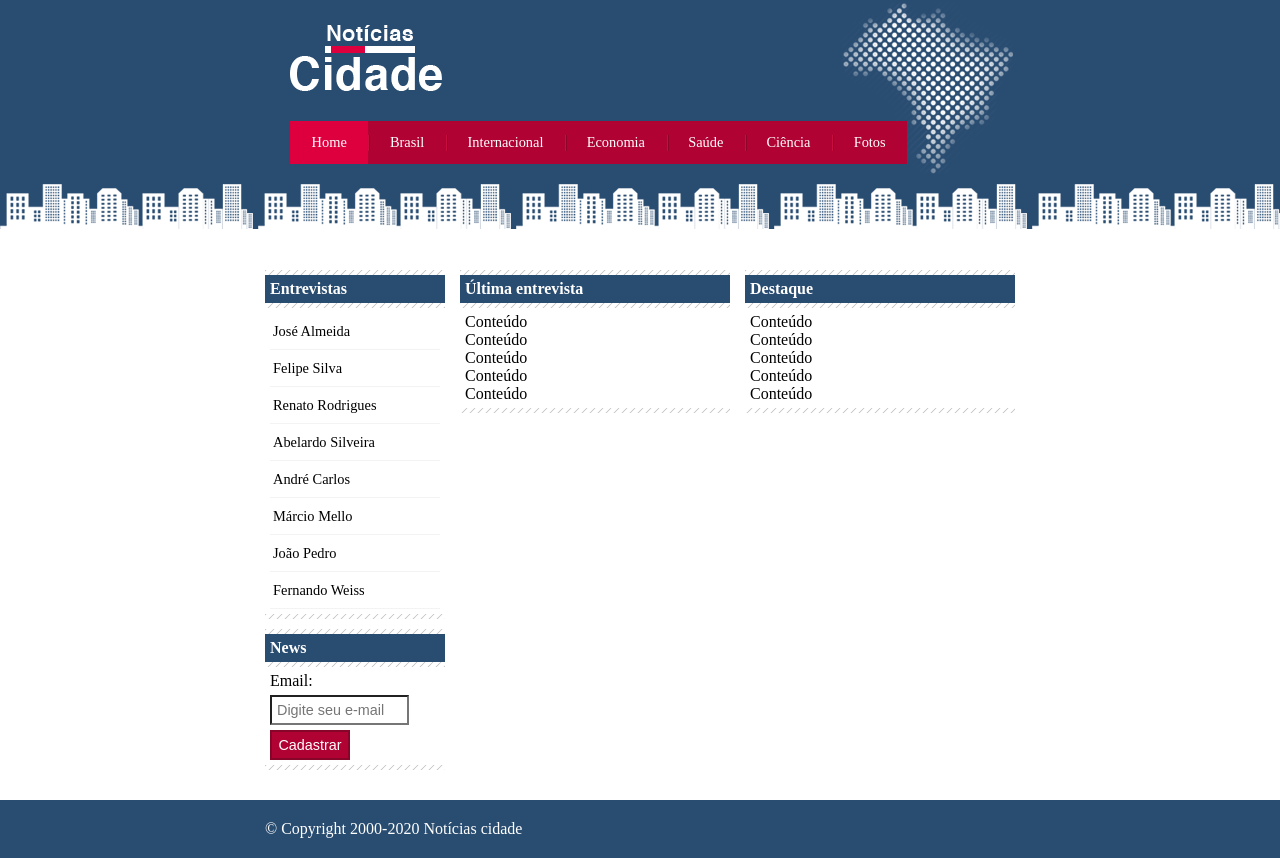
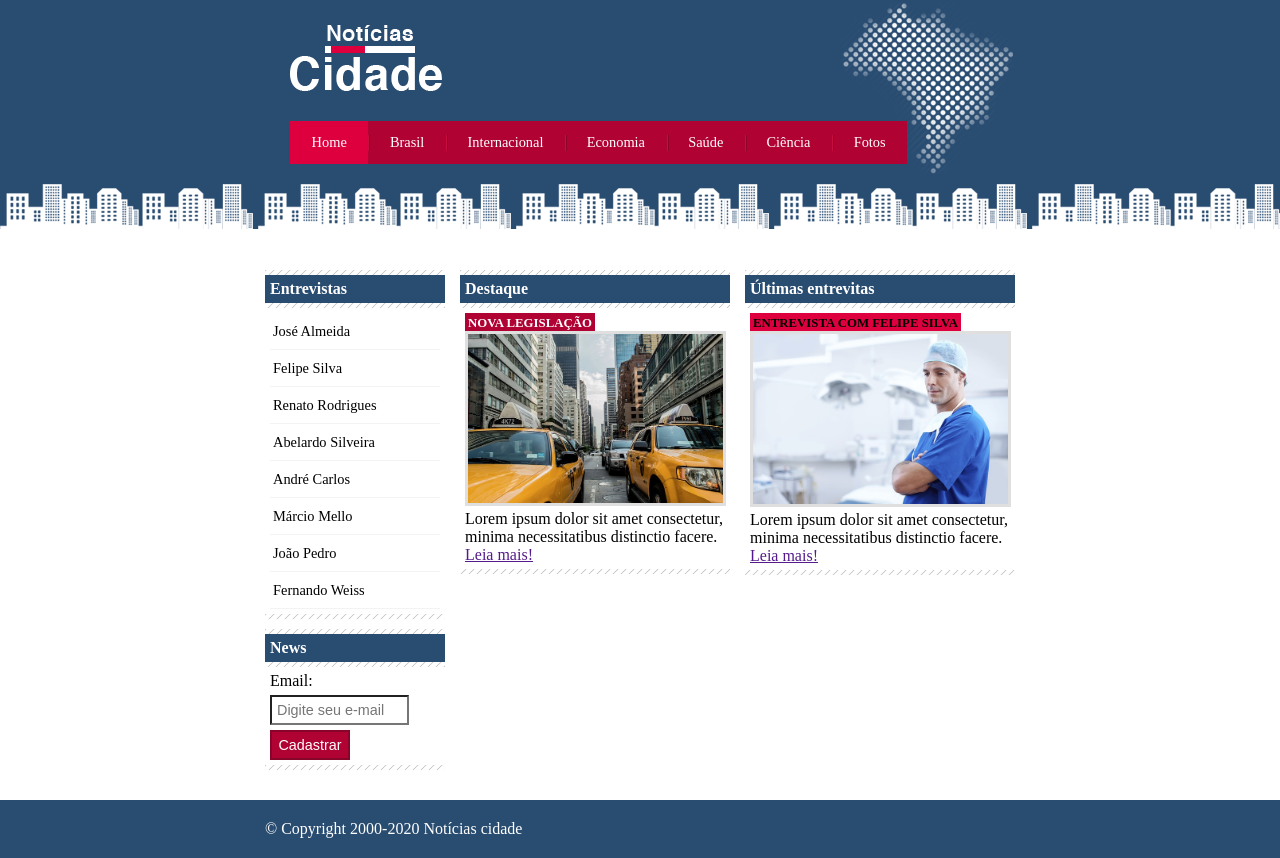
Before and after one commit to IvanCarlota/NoticiasCidade, a plain HTML site: page index.html in a window 1280 px wide. Drawn offline with Linux system fonts and the light colour scheme.

Commit message:
Criado a área de conteúdo.

```diff
--- a/css/style.css
+++ b/css/style.css
@@ -78,9 +78,7 @@ body.fotos #navegacao a#fotos{
   width: 270px;
   float: left;
   margin: 0 0 20px 195px;
-
 }
-
 #duas-colunas #primario{
   width: 555px;
 }
@@ -92,7 +90,6 @@ body.fotos #navegacao a#fotos{
   width: 270px;
   float: left;
   margin: 0 0 20px 15px;
-
 }
 #lateral{
   width: 180px;
@@ -151,6 +148,26 @@ input.submit{
   background-color: #b10333;
   border: 2px solid #870529;
 }
+/*Formatando imagens*/
+img.imagem-principal{
+  width: 98%;
+  border: 3px solid #dfdfdf;
+}
+/*Formatando os cabeçalhos*/
+h3{
+  text-transform: uppercase;
+  display: inline;
+  font-size: 0.8em;
+  padding: 3px;
+}
+.destaque h3{
+  background: #b10333;
+  color: #fff;
+}
+
+.entrevista h3{
+  background: #de003e;
+}
 
 /*Rodape*/
 #container-rodape{
--- a/index.html
+++ b/index.html
@@ -1,11 +1,13 @@
 <!DOCTYPE html>
 <html lang="pt-br">
+
 <head>
   <meta charset="UTF-8">
   <meta name="viewport" content="width=device-width, initial-scale=1.0">
   <link rel="stylesheet" href="./css/style.css">
   <title>Notícias cidade - Seu site de notícias</title>
 </head>
+
 <body class="home">
   <!-- Início do container -->
   <div id="container">
@@ -28,33 +30,38 @@
     <!-- Início do Conteudo -->
     <div id="conteudo">
       <div id="primario">
-        <div class=caixa>
-          <h2>Última entrevista</h2>
+        <div class="caixa destaque">
+          <h2>Destaque</h2>
           <div class="caixa-conteudo">
-            Conteúdo <br>
-            Conteúdo <br>
-            Conteúdo <br>
-            Conteúdo <br>
-            Conteúdo <br>
+            <h3>Nova legislação</h3>
+            <img src="./imagens/taxi.jpg" alt="" width="100%" class="imagem-principal">
+            <p>
+              Lorem ipsum dolor sit amet consectetur,
+              minima necessitatibus distinctio facere.
+            </p>
+            <a href="">Leia mais!</a>
+
           </div>
         </div>
       </div>
       <div id="secundario">
-        <div class=caixa>
-          <h2>Destaque</h2>
+        <div class="caixa entrevista">
+          <h2>Últimas entrevitas</h2>
           <div class="caixa-conteudo">
-            Conteúdo <br>
-            Conteúdo <br>
-            Conteúdo <br>
-            Conteúdo <br>
-            Conteúdo <br>
+            <h3>Entrevista com Felipe Silva</h3>
+            <img src="./imagens/doutor.jpg" alt="" width="100%" class="imagem-principal">
+            <p>
+              Lorem ipsum dolor sit amet consectetur,
+              minima necessitatibus distinctio facere.
+            </p>
+            <a href="">Leia mais!</a>
           </div>
         </div>
       </div>
 
       <!-- Início lateral -->
       <div id="lateral">
-        <div class=caixa>
+        <div class="caixa">
           <h2>Entrevistas</h2>
           <div class="caixa-conteudo">
             <ul>
@@ -103,4 +110,5 @@
   </div>
 
 </body>
+
 </html>
```
